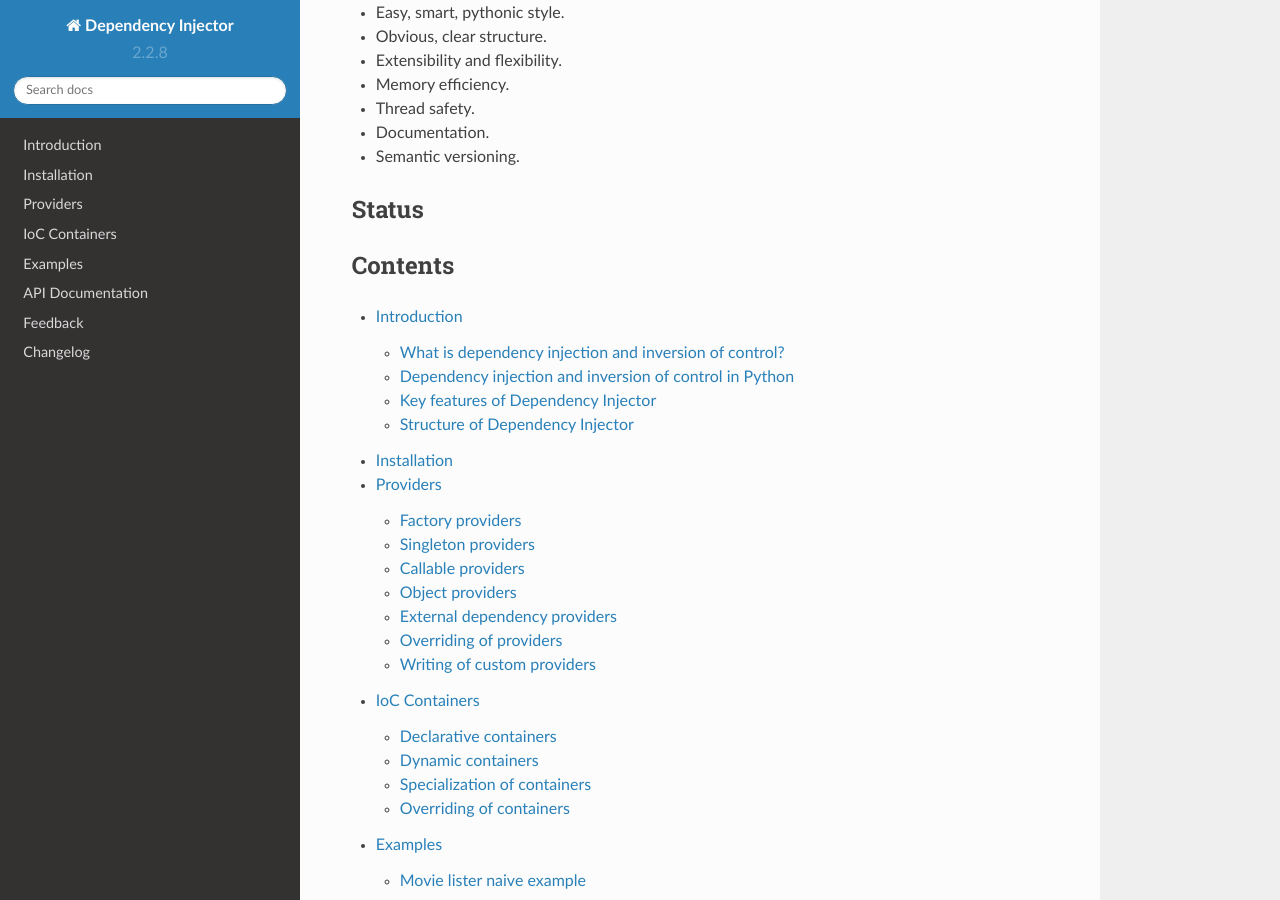
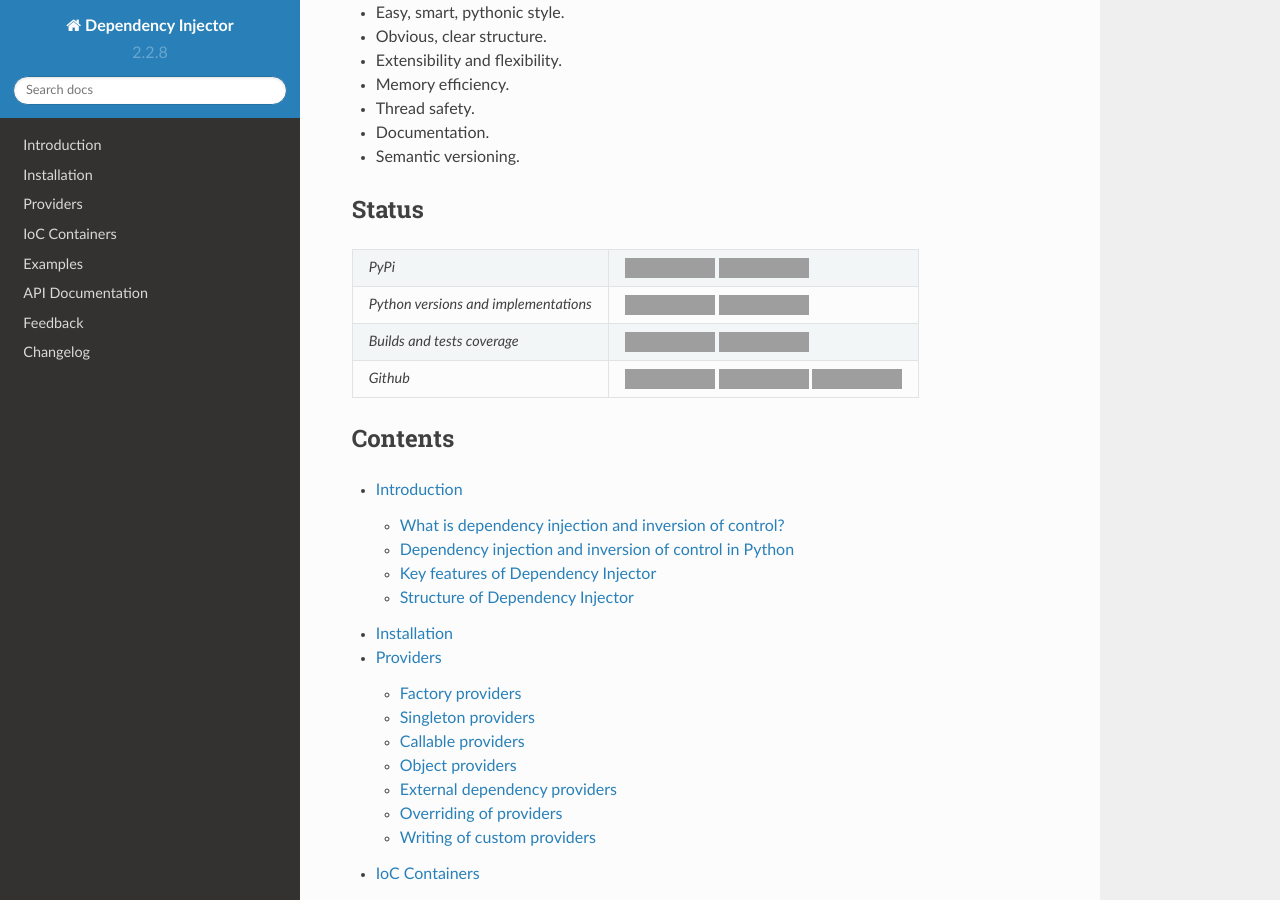
Before and after one commit to ets-labs/python-dependency-injector, a Sphinx documentation site: the page built from docs/index.rst, in a window 1280 px wide and 900 px high, scrolled down 340 px. Built offline with Sphinx 7.4.7 and the Read the Docs theme 2.0.0, drawn with Linux system fonts in a browser that asks for light colours; grey boxes are pictures that could not be loaded.

Commit message:
Fix status table on docs index page

```diff
--- a/docs/index.rst
+++ b/docs/index.rst
@@ -27,28 +27,28 @@
 Status
 ------
 
-+---------------------------------------+----------------------------------------------------------------------------------------+
-| *PyPi*                                | .. image:: https://img.shields.io/pypi/v/dependency_injector.svg                       |
-|                                       |    :target: https://pypi.python.org/pypi/dependency_injector/                          |
-|                                       |    :alt: Latest Version                                                                |
-|                                       | .. image:: https://img.shields.io/pypi/l/dependency_injector.svg                       |
-|                                       |    :target: https://pypi.python.org/pypi/dependency_injector/                          |
-|                                       |    :alt: License                                                                       |
-+---------------------------------------+----------------------------------------------------------------------------------------+
-| *Python versions and implementations* | .. image:: https://img.shields.io/pypi/pyversions/dependency_injector.svg              |
-|                                       |    :target: https://pypi.python.org/pypi/dependency_injector/                          |
-|                                       |    :alt: Supported Python versions                                                     |
-|                                       | .. image:: https://img.shields.io/pypi/implementation/dependency_injector.svg          |
-|                                       |    :target: https://pypi.python.org/pypi/dependency_injector/                          |
-|                                       |    :alt: Supported Python implementations                                              |
-+---------------------------------------+----------------------------------------------------------------------------------------+
-| *Builds and tests coverage*           | .. image:: https://travis-ci.org/ets-labs/python-dependency-injector.svg?branch=master |
-|                                       |    :target: https://travis-ci.org/ets-labs/python-dependency-injector                  |
-|                                       |    :alt: Build Status                                                                  |
-|                                       | .. image:: https://coveralls.io/repos/ets-labs/python-dependency-injector/badge.svg    |
-|                                       |    :target: https://coveralls.io/r/ets-labs/python-dependency-injector                 |
-|                                       |    :alt: Coverage Status                                                               |
-+---------------------------------------+----------------------------------------------------------------------------------------+
++---------------------------------------+--------------------------------------------------------------------------------------------------------------------+
+| *PyPi*                                | .. image:: https://img.shields.io/pypi/v/dependency_injector.svg                                                   |
+|                                       |    :target: https://pypi.python.org/pypi/dependency_injector/                                                      |
+|                                       |    :alt: Latest Version                                                                                            |
+|                                       | .. image:: https://img.shields.io/pypi/l/dependency_injector.svg                                                   |
+|                                       |    :target: https://pypi.python.org/pypi/dependency_injector/                                                      |
+|                                       |    :alt: License                                                                                                   |
++---------------------------------------+--------------------------------------------------------------------------------------------------------------------+
+| *Python versions and implementations* | .. image:: https://img.shields.io/pypi/pyversions/dependency_injector.svg                                          |
+|                                       |    :target: https://pypi.python.org/pypi/dependency_injector/                                                      |
+|                                       |    :alt: Supported Python versions                                                                                 |
+|                                       | .. image:: https://img.shields.io/pypi/implementation/dependency_injector.svg                                      |
+|                                       |    :target: https://pypi.python.org/pypi/dependency_injector/                                                      |
+|                                       |    :alt: Supported Python implementations                                                                          |
++---------------------------------------+--------------------------------------------------------------------------------------------------------------------+
+| *Builds and tests coverage*           | .. image:: https://travis-ci.org/ets-labs/python-dependency-injector.svg?branch=master                             |
+|                                       |    :target: https://travis-ci.org/ets-labs/python-dependency-injector                                              |
+|                                       |    :alt: Build Status                                                                                              |
+|                                       | .. image:: https://coveralls.io/repos/ets-labs/python-dependency-injector/badge.svg                                |
+|                                       |    :target: https://coveralls.io/r/ets-labs/python-dependency-injector                                             |
+|                                       |    :alt: Coverage Status                                                                                           |
++---------------------------------------+--------------------------------------------------------------------------------------------------------------------+
 | *Github*                              | .. image:: https://img.shields.io/github/watchers/ets-labs/python-dependency-injector.svg?style=social&label=Watch |
 |                                       |    :target: https://github.com/ets-labs/python-dependency-injector                                                 |
 |                                       |    :alt: Github watchers                                                                                           |
```
